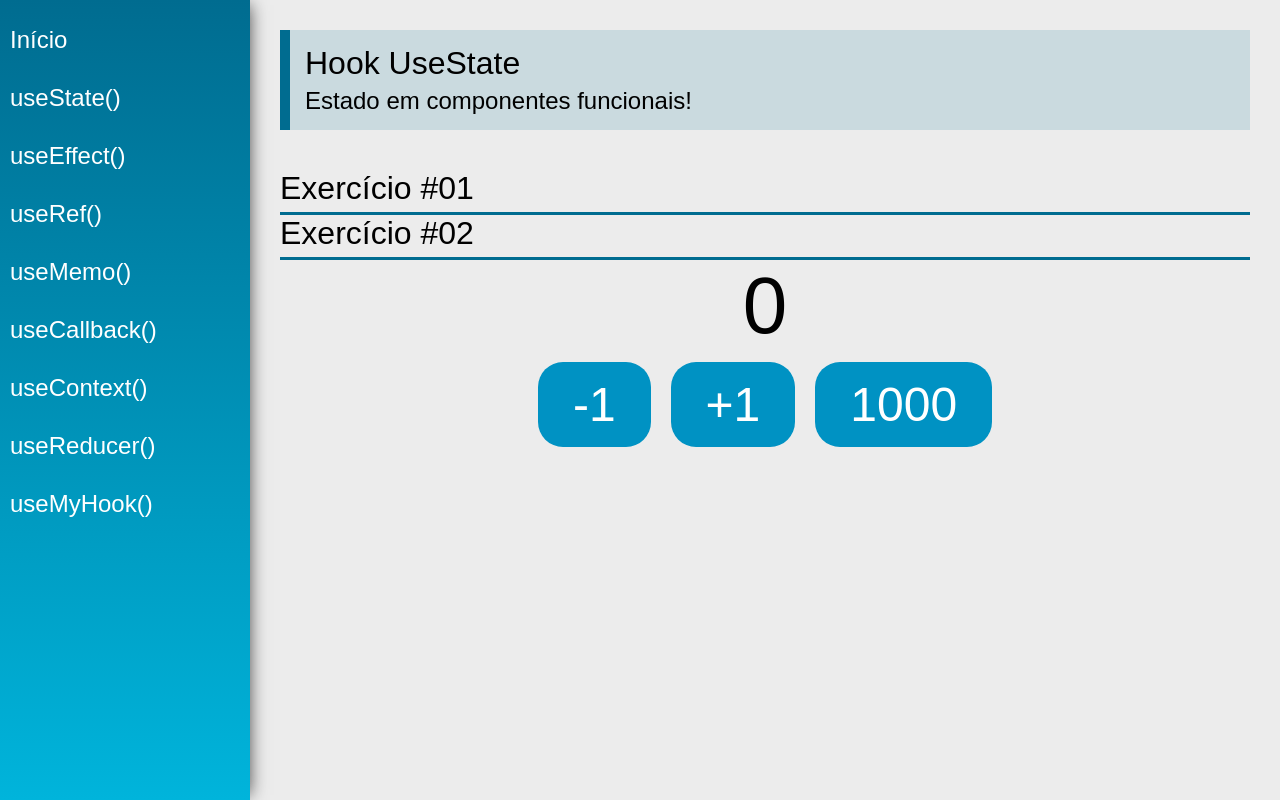
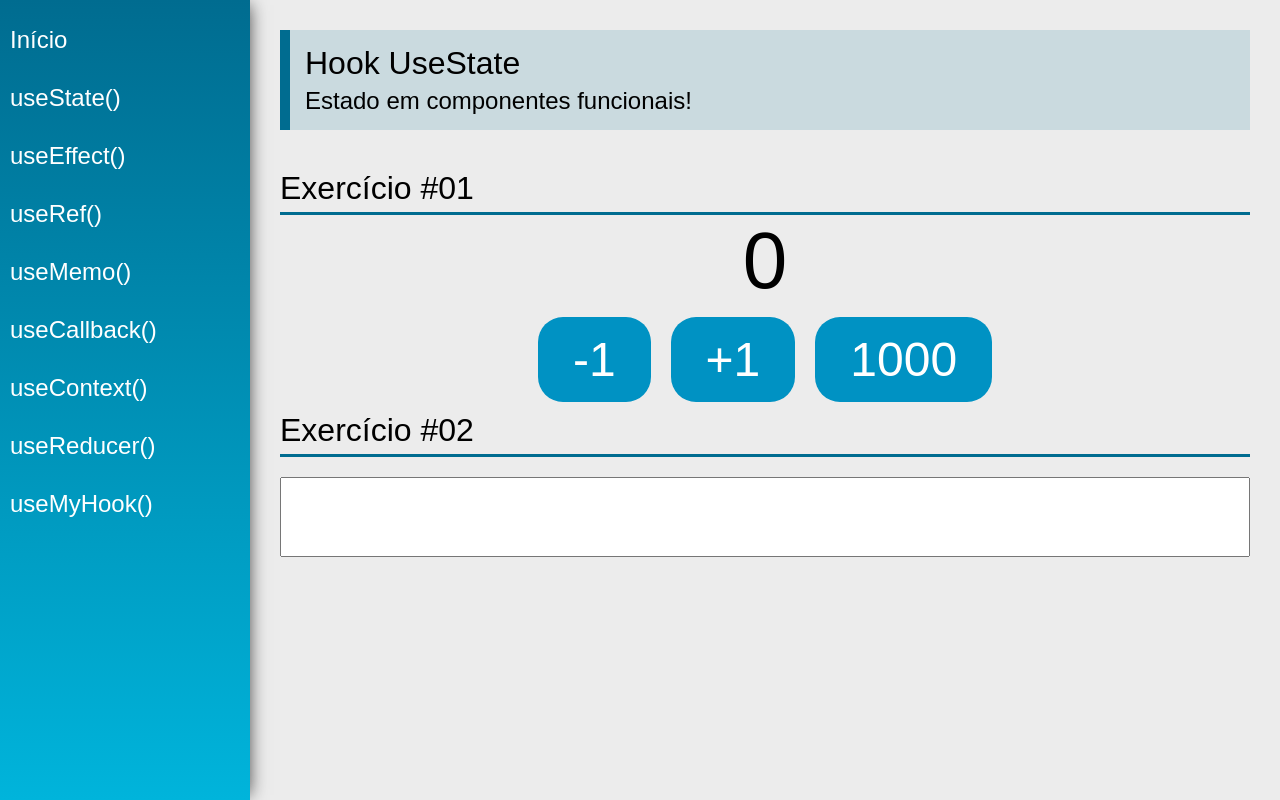
Before and after one commit to MarcioDSantos/Hooks, a React (Create React App) app: page /useState in a window 1280 px wide. Built offline with nearby package versions, Linux system fonts and the light colour scheme.

Commit message:
aprofundando o uso do useState

```diff
--- a/src/views/examples/UseState.jsx
+++ b/src/views/examples/UseState.jsx
@@ -5,7 +5,7 @@
 
 const UseState = (props) => {
     const [count, setCount] = useState(0)
-
+    const [name, setName] = useState("")
 
     return (
         <div className="UseState">
@@ -13,7 +13,6 @@
                 title="Hook UseState"
                 subtitle="Estado em componentes funcionais!" />
             <SectionTitle title="Exercício #01"/>
-            <SectionTitle title="Exercício #02"/>
              <div className="center">
                 <span className="text">{count}</span>
                 <div>
@@ -22,7 +21,12 @@
                     <button className="btn" onClick={() => setCount(current => current + 1000)}>1000</button>
                 </div>
             </div>
-        </div>
+
+            <SectionTitle title="Exercício #02"/>
+            <input type="text" className="input"
+                value={name} onChange={e => setName(e.target.value)}/>
+            <span className='text'>{name}</span>
+           </div>
     )
 }
 
```
